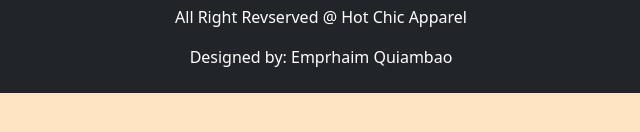
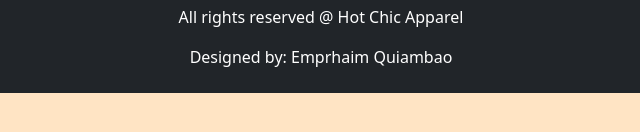
Before and after one commit to EmpreynCh/Hot-chic-Apparel, a plain HTML site: page gallery.html in a window 1280 px wide. Shown: the part 332-464 px from the top of the page, 319-959 px from the left. Drawn offline with nearby package versions, Linux system fonts and the light colour scheme.

Commit message:
Rename the footer of final requirements

```diff
--- a/index.html
+++ b/gallery.html
@@ -123,7 +123,7 @@
 
    <footer class="bg-dark p-2 text-center">
     <div class ="container">
-      <p class="text-white">All Right Revserved @ Hot Chic Apparel</p>
+      <p class="text-white">All rights reserved @ Hot Chic Apparel</p>
       </div>
       <div class ="container">
         <p class="text-white">Designed by: Emprhaim Quiambao</p>
```
